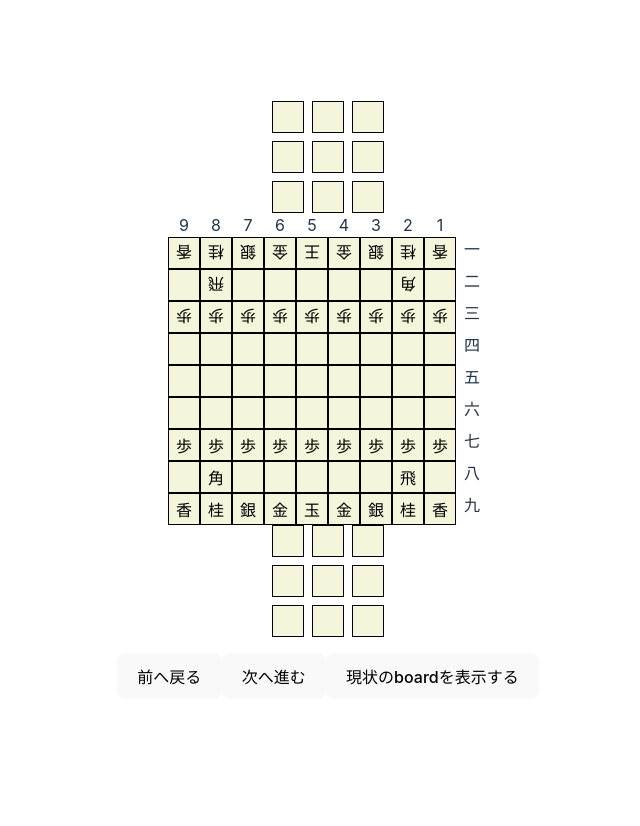
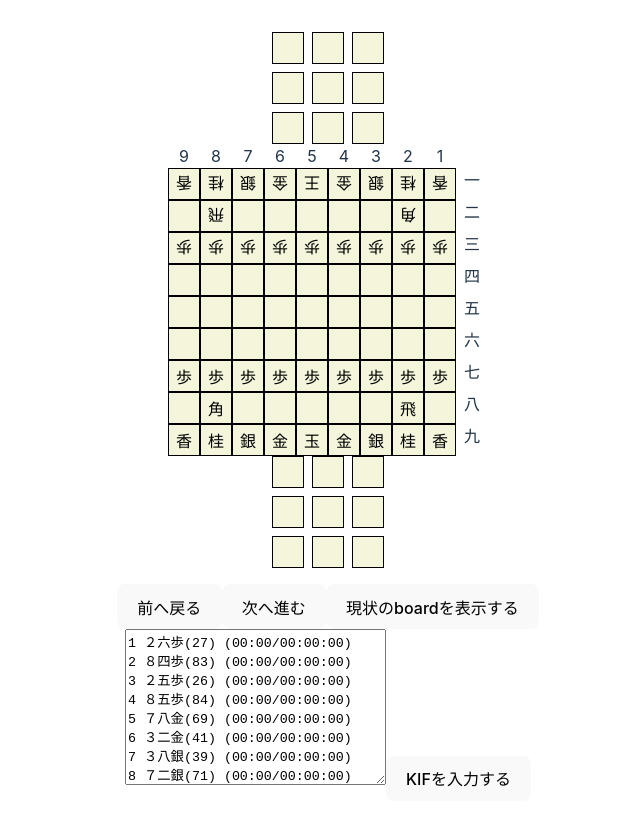
Before and after one commit to ekusiadadus/react-shogi, a React (Vite) app: page / in a window 1280 px wide. Shown: the top 826 px of the page, without its empty margins (312-952 px from the left). Before the commit the page ends 800 px from the top, so only its background shows below. Built offline with nearby package versions, Linux system fonts and the light colour scheme.

Commit message:
chore: :fire: add kif input

```diff
--- a/src/components/Game/Game.tsx
+++ b/src/components/Game/Game.tsx
@@ -4,7 +4,8 @@ import { parseKIF } from "../../helpers/kifParser"
 
 export const Game = ({ KIF }: { KIF: string }) => {
   const [stepNumber, setStepNumber] = useState(0)
-  const kifData = useMemo(() => parseKIF(KIF), [KIF])
+  const [data, setData] = useState(KIF)
+  const kifData = useMemo(() => parseKIF(data), [data])
 
   useEffect(() => {
     const handleWheel = (event: WheelEvent) => {
@@ -58,6 +59,23 @@ export const Game = ({ KIF }: { KIF: string }) => {
         >
           現状のboardを表示する
         </button>
+        {/* KIF形式の入力formとボタン */}
+        <form
+          onSubmit={e => {
+            e.preventDefault()
+            setData(e.currentTarget.elements[0].value)
+            setStepNumber(0)
+          }}
+        >
+          <textarea
+            name="kif"
+            id="kif"
+            cols={30}
+            rows={10}
+            defaultValue={data}
+          ></textarea>
+          <button type="submit">KIFを入力する</button>
+        </form>
       </div>
     </div>
   )
```
Also changed, not shown: 1 other file (tests, documents, lock files or other folders).
